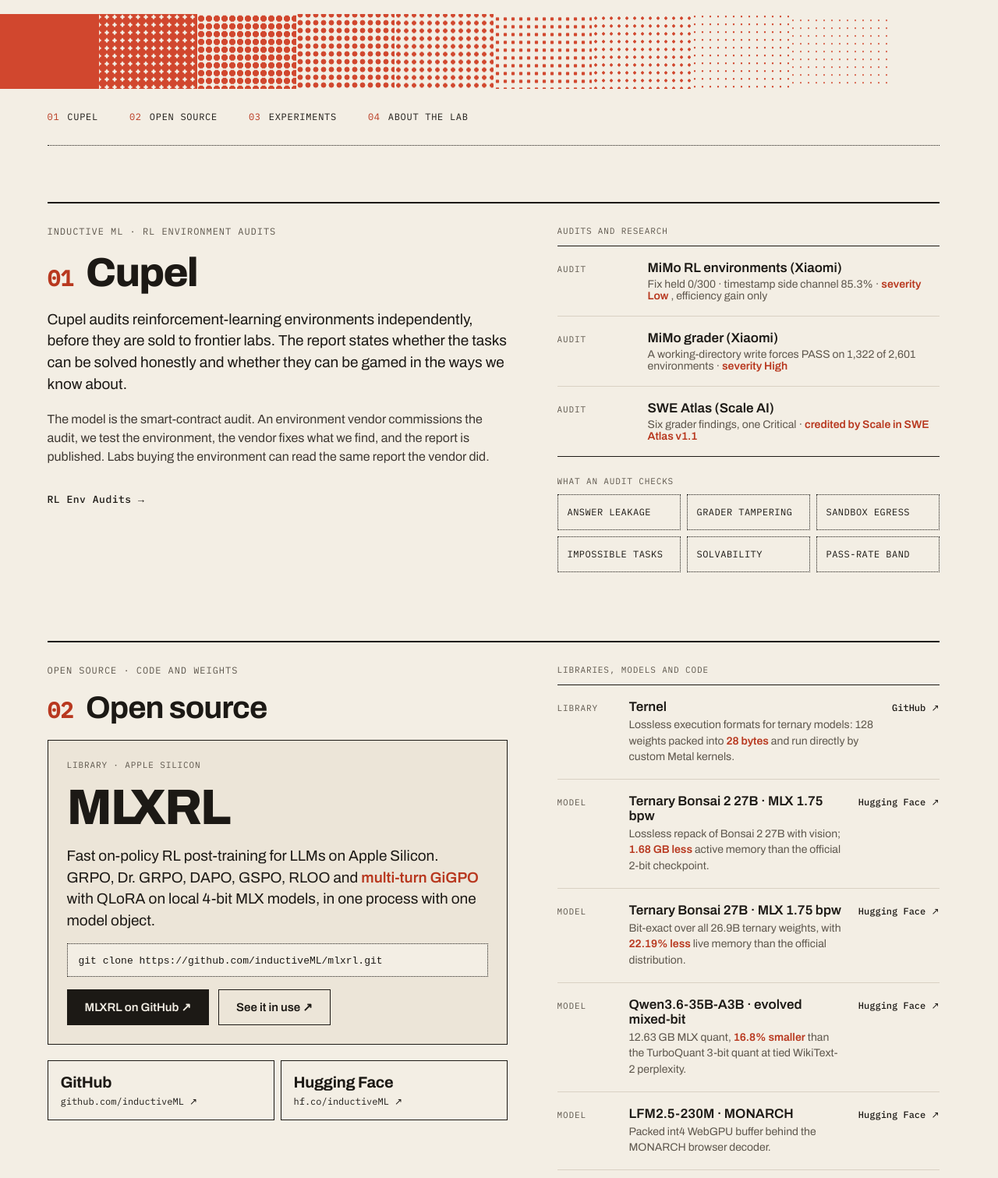
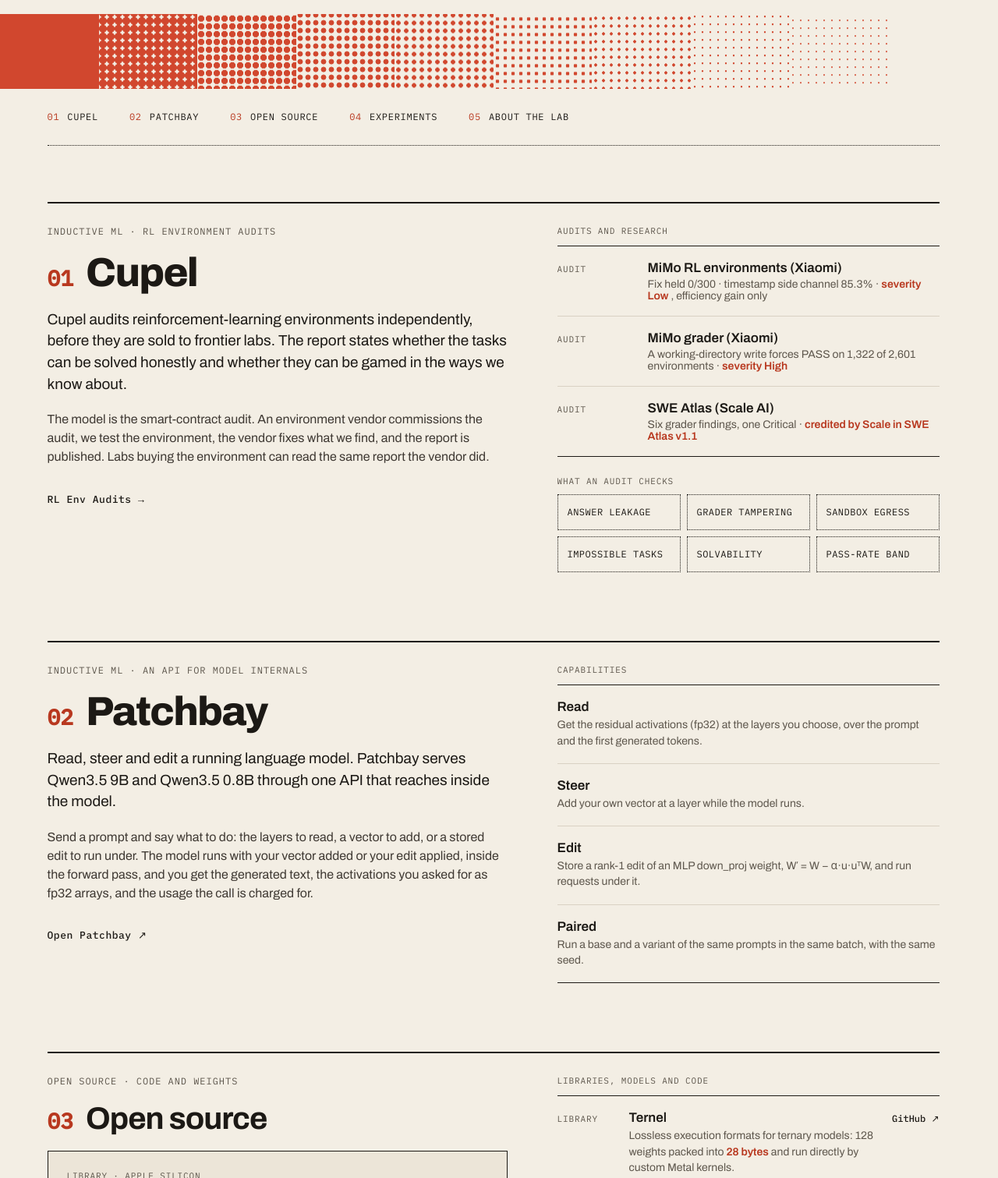
Before and after one commit to inductiveML/inductive.ml, an Astro site: page / in a window 1280 px wide. Shown: the part 600-2111 px from the top of the page at 78% size. Built offline with nearby package versions, Linux system fonts and the light colour scheme; Astro itself is replaced by a stand-in of ours; a web font is replaced by a local one.

Commit message:
Homepage: Patchbay section after Cupel, Patchbay in the header nav

```diff
--- a/src/components/SiteHeader.astro
+++ b/src/components/SiteHeader.astro
@@ -1,5 +1,5 @@
 ---
-import { github, huggingFace } from '../lib/site';
+import { github, huggingFace, patchbay } from '../lib/site';
 
 export type NavKey = 'experiments' | 'cupel' | 'about';
 
@@ -28,6 +28,7 @@ const items: { key: NavKey; label: string; href: string }[] = [
 					</a>
 				))
 			}
+			<a href={patchbay.href} target="_blank" rel="noreferrer">{patchbay.name}</a>
 			<a href="https://evals.report" target="_blank" rel="noreferrer">Evals</a>
 		</nav>
 		<div class="head-links">
--- a/src/lib/site.ts
+++ b/src/lib/site.ts
@@ -277,6 +277,36 @@ export const audits: Audit[] = [
 	},
 ];
 
+/** Patchbay, the lab's API product. It lives on its own site, and the copy here is that site's. */
+export const patchbay = {
+	name: 'Patchbay',
+	href: 'https://patchbay.inductive.ml/',
+};
+
+export interface Capability {
+	k: string;
+	v: string;
+}
+
+export const patchbayCapabilities: Capability[] = [
+	{
+		k: 'Read',
+		v: 'Get the residual activations (fp32) at the layers you choose, over the prompt and the first generated tokens.',
+	},
+	{
+		k: 'Steer',
+		v: 'Add your own vector at a layer while the model runs.',
+	},
+	{
+		k: 'Edit',
+		v: 'Store a rank-1 edit of an MLP down_proj weight, W′ = W − α·u·uᵀW, and run requests under it.',
+	},
+	{
+		k: 'Paired',
+		v: 'Run a base and a variant of the same prompts in the same batch, with the same seed.',
+	},
+];
+
 export interface HighlightParts {
 	before: string;
 	mark: string;
--- a/src/pages/index.astro
+++ b/src/pages/index.astro
@@ -7,7 +7,19 @@ import ExperimentRows from '../components/ExperimentRows.astro';
 import AuditRows from '../components/AuditRows.astro';
 import ReleaseRows from '../components/ReleaseRows.astro';
 import OrgLinks from '../components/OrgLinks.astro';
-import { auditChecks, github, huggingFace, isExternal, mlxrl, profile, releases, site, splitHighlight } from '../lib/site';
+import {
+	auditChecks,
+	github,
+	huggingFace,
+	isExternal,
+	mlxrl,
+	patchbay,
+	patchbayCapabilities,
+	profile,
+	releases,
+	site,
+	splitHighlight,
+} from '../lib/site';
 
 const mlxrlParts = splitHighlight(mlxrl.note, mlxrl.highlight);
 const otherReleases = releases.filter((r) => r !== mlxrl);
@@ -37,15 +49,16 @@ const otherReleases = releases.filter((r) => r !== mlxrl);
 		<div class="shell">
 			<nav class="section-index" aria-label="Sections">
 				<a href="#cupel"><span>01</span>Cupel</a>
-				<a href="#open-source"><span>02</span>Open source</a>
-				<a href="#experiments"><span>03</span>Experiments</a>
-				<a href="#about"><span>04</span>About the lab</a>
+				<a href="#patchbay"><span>02</span>{patchbay.name}</a>
+				<a href="#open-source"><span>03</span>Open source</a>
+				<a href="#experiments"><span>04</span>Experiments</a>
+				<a href="#about"><span>05</span>About the lab</a>
 			</nav>
 
 			<section id="cupel" class="sec sec-ruled" aria-labelledby="cupel-h">
 				<div class="stack col-main">
 					<p class="kicker">Inductive ML · RL environment audits</p>
-					<h2 id="cupel-h" class="sec-title cupel-title"><span class="sec-num">01</span>Cupel</h2>
+					<h2 id="cupel-h" class="sec-title product-title"><span class="sec-num">01</span>Cupel</h2>
 					<p class="lead">
 						Cupel audits reinforcement-learning environments independently, before they are sold to frontier
 						labs. The report states whether the tasks can be solved honestly and whether they can be gamed in
@@ -68,10 +81,43 @@ const otherReleases = releases.filter((r) => r !== mlxrl);
 				</div>
 			</section>
 
+			<section id="patchbay" class="sec sec-ruled" aria-labelledby="patchbay-h">
+				<div class="stack col-main">
+					<p class="kicker">Inductive ML · An API for model internals</p>
+					<h2 id="patchbay-h" class="sec-title product-title"><span class="sec-num">02</span>{patchbay.name}</h2>
+					<p class="lead">
+						Read, steer and edit a running language model. Patchbay serves Qwen3.5 9B and Qwen3.5 0.8B through
+						one API that reaches inside the model.
+					</p>
+					<p class="copy">
+						Send a prompt and say what to do: the layers to read, a vector to add, or a stored edit to run
+						under. The model runs with your vector added or your edit applied, inside the forward pass, and you
+						get the generated text, the activations you asked for as fp32 arrays, and the usage the call is
+						charged for.
+					</p>
+					<a class="mono-link" href={patchbay.href} target="_blank" rel="noreferrer">Open Patchbay ↗</a>
+				</div>
+				<div class="col-side">
+					<p class="eyebrow">Capabilities</p>
+					<div class="list">
+						{
+							patchbayCapabilities.map((c) => (
+								<div class="list-row release-row">
+									<span class="release-body">
+										<span class="release-name">{c.k}</span>
+										<span class="release-note">{c.v}</span>
+									</span>
+								</div>
+							))
+						}
+					</div>
+				</div>
+			</section>
+
 			<section id="open-source" class="sec sec-ruled" aria-labelledby="open-source-h">
 				<div class="stack col-main">
 					<p class="kicker">Open source · Code and weights</p>
-					<h2 id="open-source-h" class="sec-title"><span class="sec-num">02</span>Open source</h2>
+					<h2 id="open-source-h" class="sec-title"><span class="sec-num">03</span>Open source</h2>
 					<div class="feature">
 						<p class="eyebrow">Library · Apple Silicon</p>
 						<p class="feature-name">{mlxrl.name}</p>
@@ -96,7 +142,7 @@ const otherReleases = releases.filter((r) => r !== mlxrl);
 
 			<section id="experiments" class="sec" aria-labelledby="experiments-h">
 				<div class="sec-head">
-					<h2 id="experiments-h"><span class="sec-num">03</span>Experiments</h2>
+					<h2 id="experiments-h"><span class="sec-num">04</span>Experiments</h2>
 					<p class="kicker">Open research from the lab</p>
 				</div>
 				<ExperimentRows />
@@ -105,7 +151,7 @@ const otherReleases = releases.filter((r) => r !== mlxrl);
 			<section id="about" class="sec sec-ruled" aria-labelledby="about-h">
 				<div class="stack col-label">
 					<p class="kicker">Independent AI research lab · Bangalore</p>
-					<h2 id="about-h" class="sec-title"><span class="sec-num">04</span>About the lab</h2>
+					<h2 id="about-h" class="sec-title"><span class="sec-num">05</span>About the lab</h2>
 				</div>
 				<div class="stack col-wide">
 					<p class="lead">
--- a/src/styles/site.css
+++ b/src/styles/site.css
@@ -934,7 +934,7 @@ a.list-row:hover {
 .eyebrow-gap {
   margin: 24px 0 10px;
 }
-.sec-title.cupel-title {
+.sec-title.product-title {
   font-size: 52px;
   font-weight: 800;
   letter-spacing: -0.035em;
```
